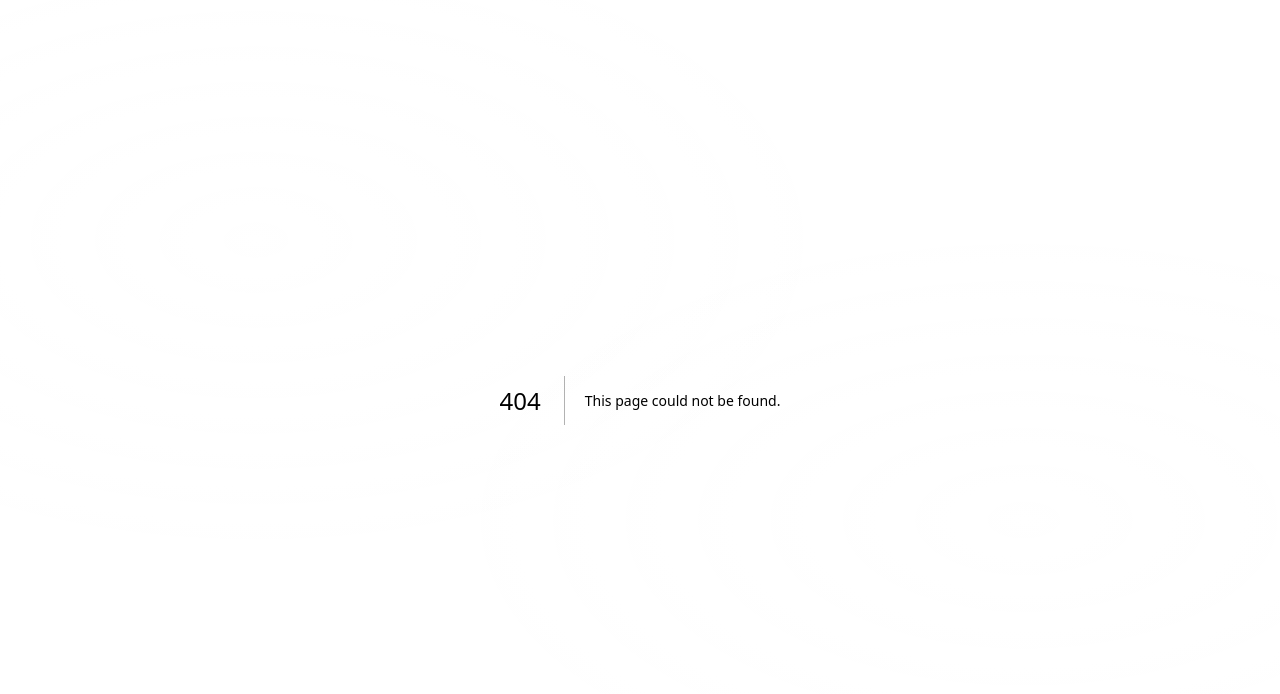
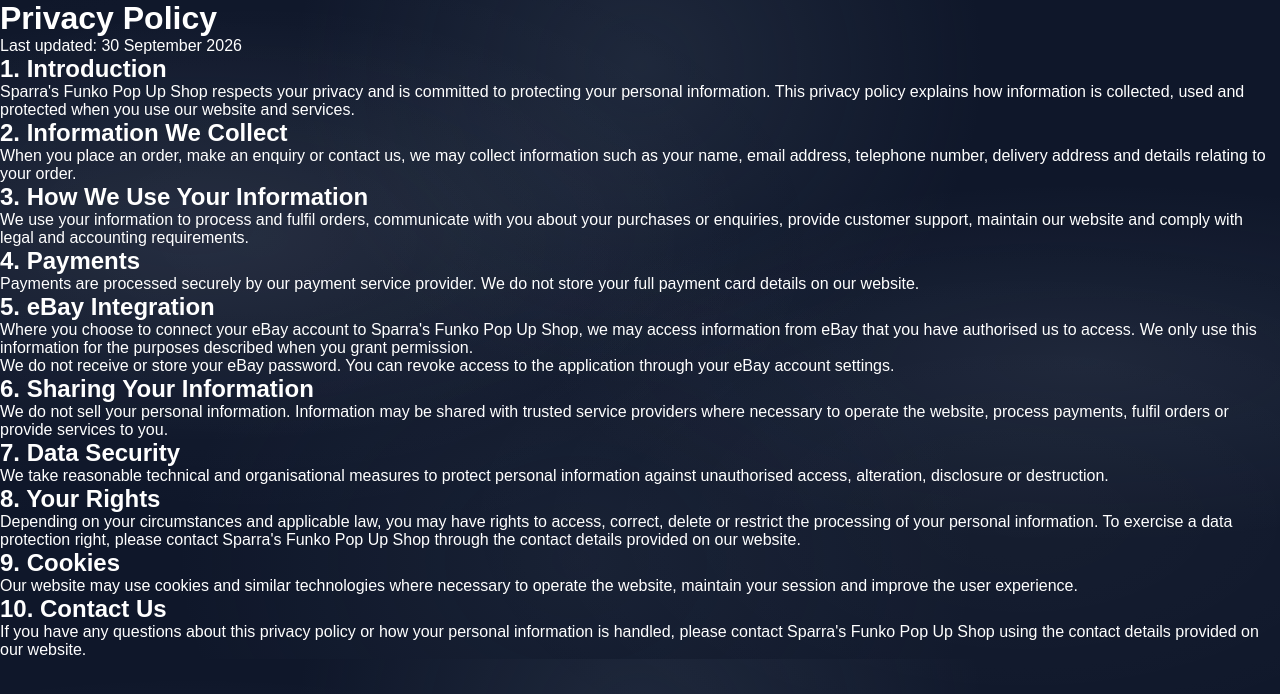
Before and after one commit to thesparra23/sparras-funko-pop-up-shop, a Next.js app: page /privacy in a window 1280 px wide. Before the commit this address had no page. Shown: the top 694 px of the page. Built offline with nearby package versions, Linux system fonts and the light colour scheme.

Commit message:
Add privacy policy page

```diff
--- /dev/null
+++ b/src/app/privacy/page.tsx
@@ -0,0 +1,121 @@
+export default function PrivacyPage() {
+  return (
+    <main className="min-h-screen bg-white text-gray-900">
+      <div className="mx-auto max-w-4xl px-6 py-12">
+        <h1 className="text-4xl font-bold">Privacy Policy</h1>
+
+        <p className="mt-4 text-gray-600">
+          Last updated: 30 September 2026
+        </p>
+
+        <div className="mt-10 space-y-8 text-base leading-7">
+          <section>
+            <h2 className="text-2xl font-semibold">1. Introduction</h2>
+            <p className="mt-3">
+              Sparra&apos;s Funko Pop Up Shop respects your privacy and is
+              committed to protecting your personal information. This privacy
+              policy explains how information is collected, used and protected
+              when you use our website and services.
+            </p>
+          </section>
+
+          <section>
+            <h2 className="text-2xl font-semibold">
+              2. Information We Collect
+            </h2>
+            <p className="mt-3">
+              When you place an order, make an enquiry or contact us, we may
+              collect information such as your name, email address, telephone
+              number, delivery address and details relating to your order.
+            </p>
+          </section>
+
+          <section>
+            <h2 className="text-2xl font-semibold">
+              3. How We Use Your Information
+            </h2>
+            <p className="mt-3">
+              We use your information to process and fulfil orders, communicate
+              with you about your purchases or enquiries, provide customer
+              support, maintain our website and comply with legal and
+              accounting requirements.
+            </p>
+          </section>
+
+          <section>
+            <h2 className="text-2xl font-semibold">4. Payments</h2>
+            <p className="mt-3">
+              Payments are processed securely by our payment service provider.
+              We do not store your full payment card details on our website.
+            </p>
+          </section>
+
+          <section>
+            <h2 className="text-2xl font-semibold">5. eBay Integration</h2>
+            <p className="mt-3">
+              Where you choose to connect your eBay account to Sparra&apos;s
+              Funko Pop Up Shop, we may access information from eBay that you
+              have authorised us to access. We only use this information for
+              the purposes described when you grant permission.
+            </p>
+            <p className="mt-3">
+              We do not receive or store your eBay password. You can revoke
+              access to the application through your eBay account settings.
+            </p>
+          </section>
+
+          <section>
+            <h2 className="text-2xl font-semibold">
+              6. Sharing Your Information
+            </h2>
+            <p className="mt-3">
+              We do not sell your personal information. Information may be
+              shared with trusted service providers where necessary to operate
+              the website, process payments, fulfil orders or provide
+              services to you.
+            </p>
+          </section>
+
+          <section>
+            <h2 className="text-2xl font-semibold">7. Data Security</h2>
+            <p className="mt-3">
+              We take reasonable technical and organisational measures to
+              protect personal information against unauthorised access,
+              alteration, disclosure or destruction.
+            </p>
+          </section>
+
+          <section>
+            <h2 className="text-2xl font-semibold">8. Your Rights</h2>
+            <p className="mt-3">
+              Depending on your circumstances and applicable law, you may have
+              rights to access, correct, delete or restrict the processing of
+              your personal information. To exercise a data protection right,
+              please contact Sparra&apos;s Funko Pop Up Shop through the contact
+              details provided on our website.
+            </p>
+          </section>
+
+          <section>
+            <h2 className="text-2xl font-semibold">9. Cookies</h2>
+            <p className="mt-3">
+              Our website may use cookies and similar technologies where
+              necessary to operate the website, maintain your session and
+              improve the user experience.
+            </p>
+          </section>
+
+          <section>
+            <h2 className="text-2xl font-semibold">10. Contact Us</h2>
+            <p className="mt-3">
+              If you have any questions about this privacy policy or how your
+              personal information is handled, please contact Sparra&apos;s
+              Funko Pop Up Shop using the contact details provided on our
+              website.
+            </p>
+          </section>
+        </div>
+      </div>
+    </main>
+  )
+}
```
